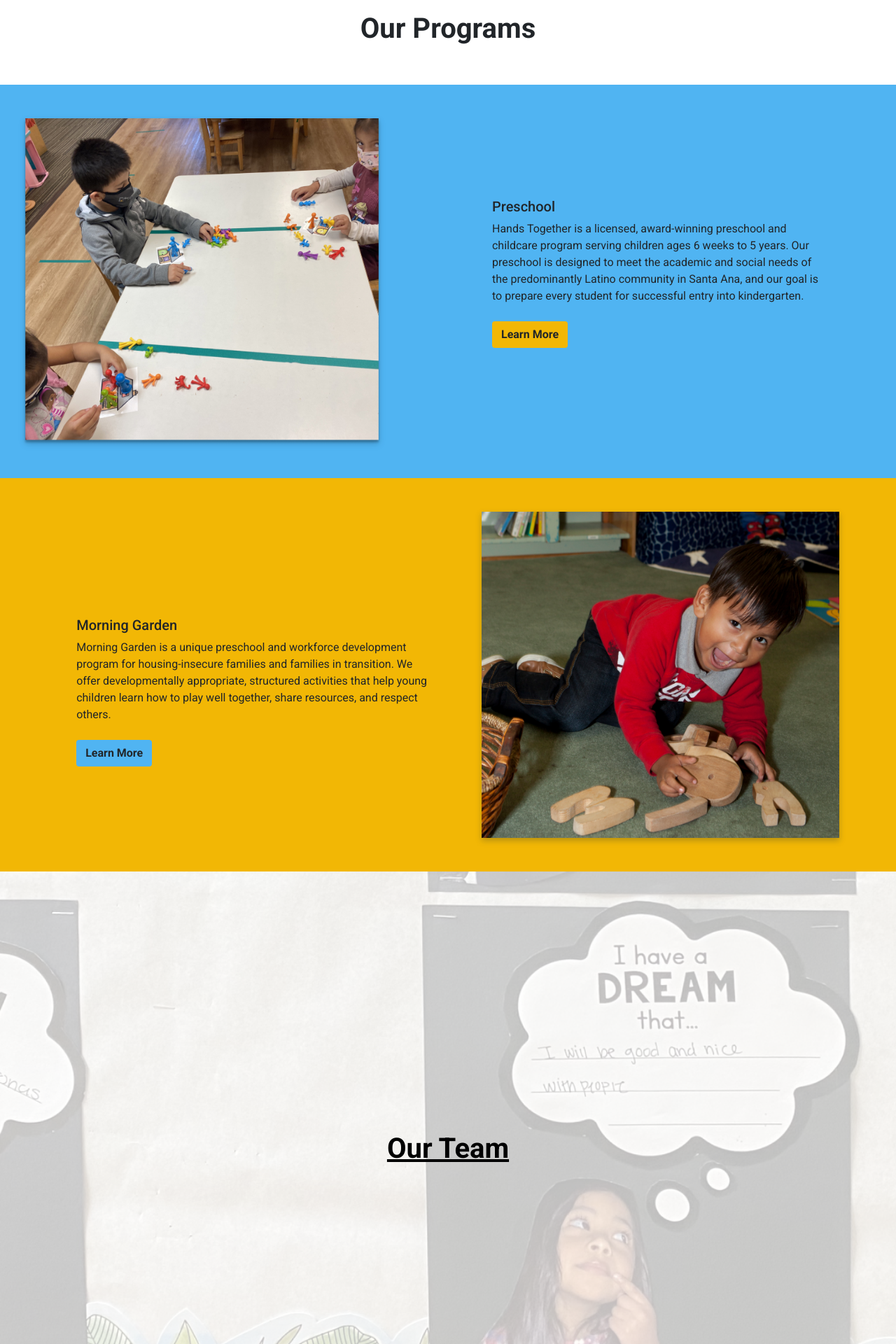
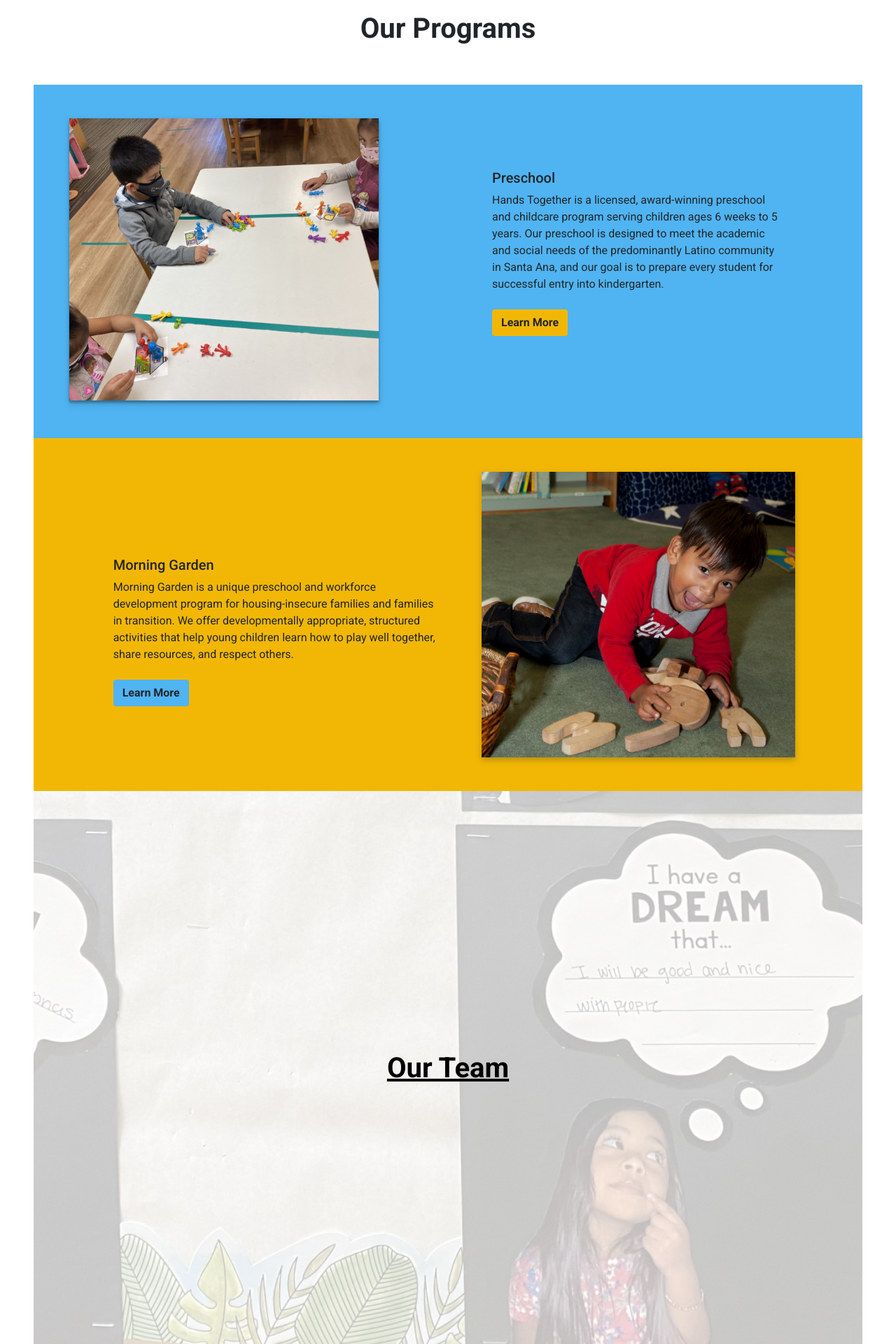
Before and after one commit to Codelab-Davis/hands_together_website_ws2021, a React (Create React App) app: page /about in a window 1280 px wide. Shown: the part 680-2600 px from the top of the page at 70% size. Built offline with nearby package versions, Linux system fonts and the light colour scheme.

Commit message:
fix blue and yellow container width issue

```diff
--- a/src/components/about.js
+++ b/src/components/about.js
@@ -48,7 +48,7 @@
             </div>
 
             <div className="vertical_space" />
-            <div class="container-fluid p-0 bg-primary">
+            <div class="container-fluid p-0">
                 <div class="row align-items-center preschoolFormat">
                     <div class="col-md-4 p-5" >
                         <img class = "imgFormat" src={preschool}/>
@@ -68,7 +68,7 @@
                 </div>
             </div>
 
-            <div class="container-fluid p-0 bg-warning">
+            <div class="container-fluid p-0">
                 <div class="row align-items-center morningFormat">
                     <div class="col-1" />
                     <div class="col-md-5">
--- a/src/css/about.css
+++ b/src/css/about.css
@@ -40,11 +40,15 @@
 }
 .preschoolFormat
 {
-    background: #50B4F2;
+    background-color: #50B4F2;
+    margin-left: 3rem;
+    margin-right: 3rem;
 }
 .morningFormat
 {
-    background: #F2B705;
+    background-color: #F2B705;
+    margin-left: 3rem;
+    margin-right: 3rem;
 }
 
 .preschoolButton
@@ -64,11 +68,12 @@
 {
     position: relative;
     height: 100vh;
-    width: 100%;
     display: flex;
     /*align horizontally and vertically*/
     align-items: center;
     justify-content: center;
+    margin-left: 3rem;
+    margin-right: 3rem;
 }
 /* Makes background image transparent, but not the things inside the div itself */
 /* Creates an empty container that has a background image that stretches across the div */
```
